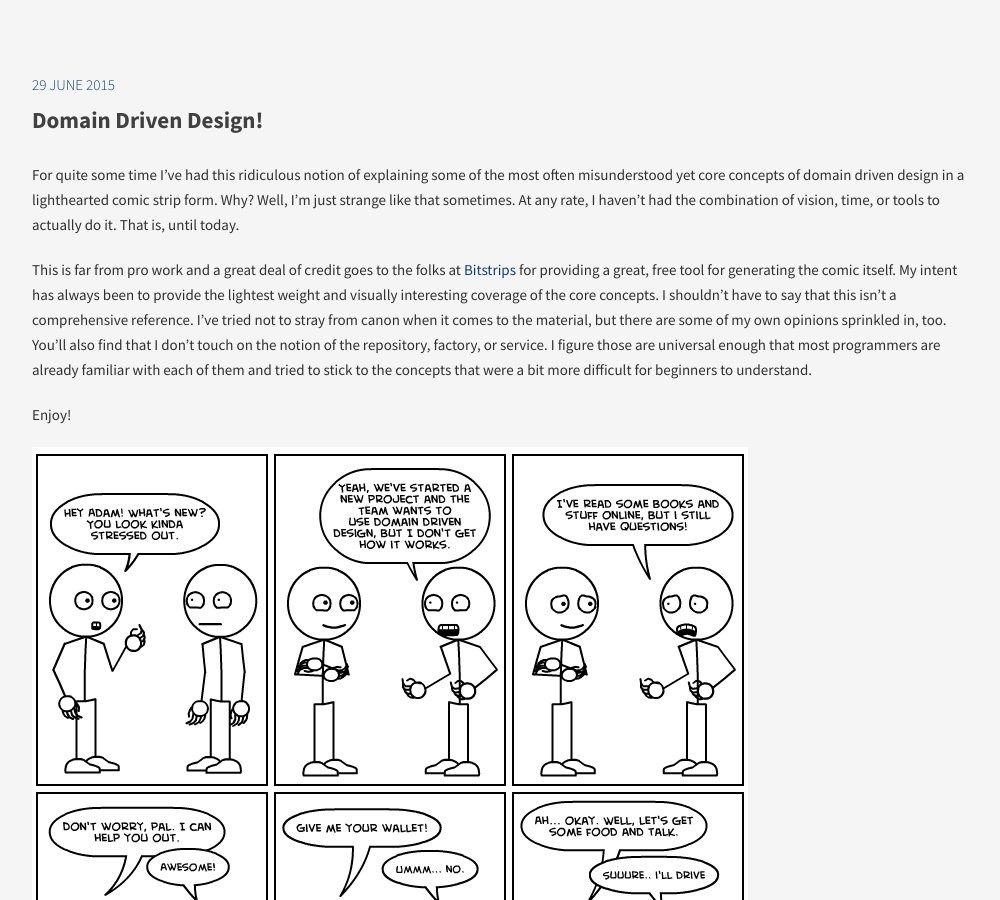
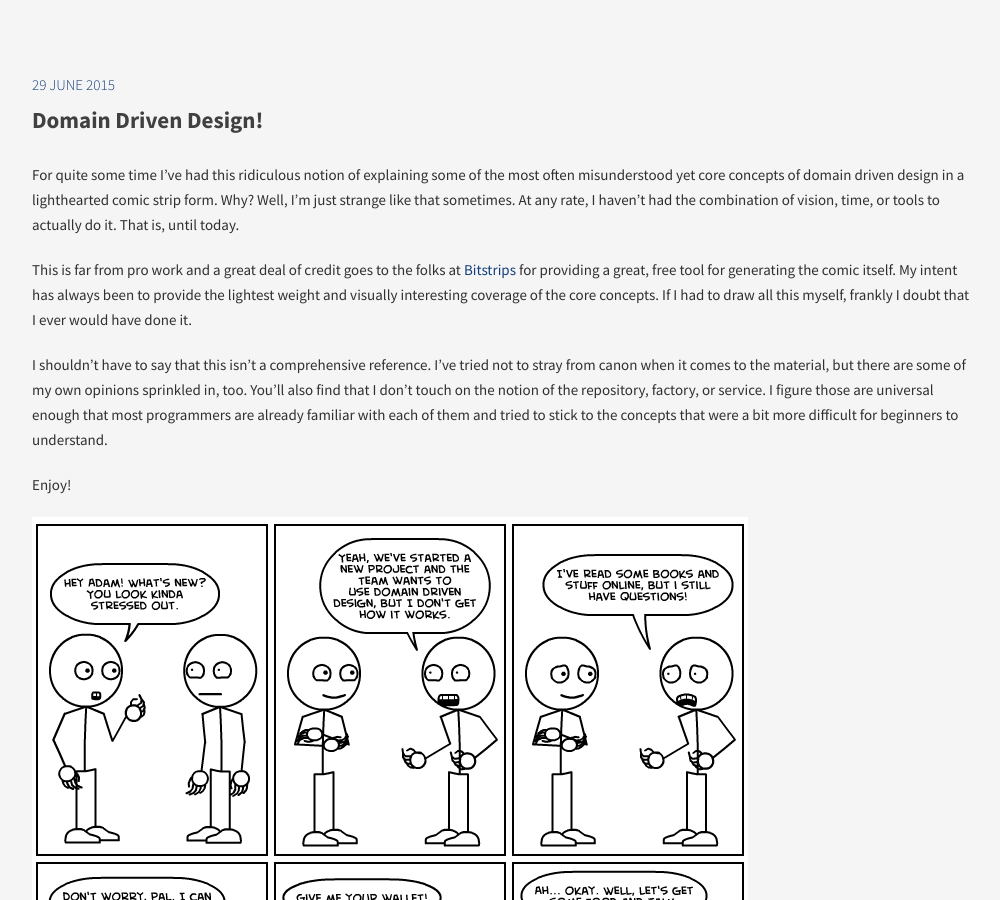
Before and after one commit to gregmajor/gregmajor.github.io, a Jekyll site: the page built from _posts/2015-06-29-domain-driven-design.markdown, in a window 1280 px wide and 900 px high, scrolled down 313 px. Shown: the whole window, without its empty margins (138-1138 px from the left). Built offline with Jekyll 4.4.1, drawn with Linux system fonts in a browser that asks for light colours; Markdown is read by kramdown in place of the engine named in the settings.

Commit message:
Added some text

```diff
--- a/_posts/2015-06-29-domain-driven-design.markdown
+++ b/_posts/2015-06-29-domain-driven-design.markdown
@@ -12,7 +12,9 @@ tags:
 
 For quite some time I've had this ridiculous notion of explaining some of the most often misunderstood yet core concepts of domain driven design in a lighthearted comic strip form. Why? Well, I'm just strange like that sometimes. At any rate, I haven't had the combination of vision, time, or tools to actually do it. That is, until today.
 
-This is far from pro work and a great deal of credit goes to the folks at [Bitstrips](http://www.bitstrips.com) for providing a great, free tool for generating the comic itself. My intent has always been to provide the lightest weight and visually interesting coverage of the core concepts. I shouldn't have to say that this isn't a comprehensive reference. I've tried not to stray from canon when it comes to the material, but there are some of my own opinions sprinkled in, too. You'll also find that I don't touch on the notion of the repository, factory, or service. I figure those are universal enough that most programmers are already familiar with each of them and tried to stick to the concepts that were a bit more difficult for beginners to understand.
+This is far from pro work and a great deal of credit goes to the folks at [Bitstrips](http://www.bitstrips.com) for providing a great, free tool for generating the comic itself. My intent has always been to provide the lightest weight and visually interesting coverage of the core concepts. If I had to draw all this myself, frankly I doubt that I ever would have done it.
+
+I shouldn't have to say that this isn't a comprehensive reference. I've tried not to stray from canon when it comes to the material, but there are some of my own opinions sprinkled in, too. You'll also find that I don't touch on the notion of the repository, factory, or service. I figure those are universal enough that most programmers are already familiar with each of them and tried to stick to the concepts that were a bit more difficult for beginners to understand.
 
 Enjoy!
 
```
